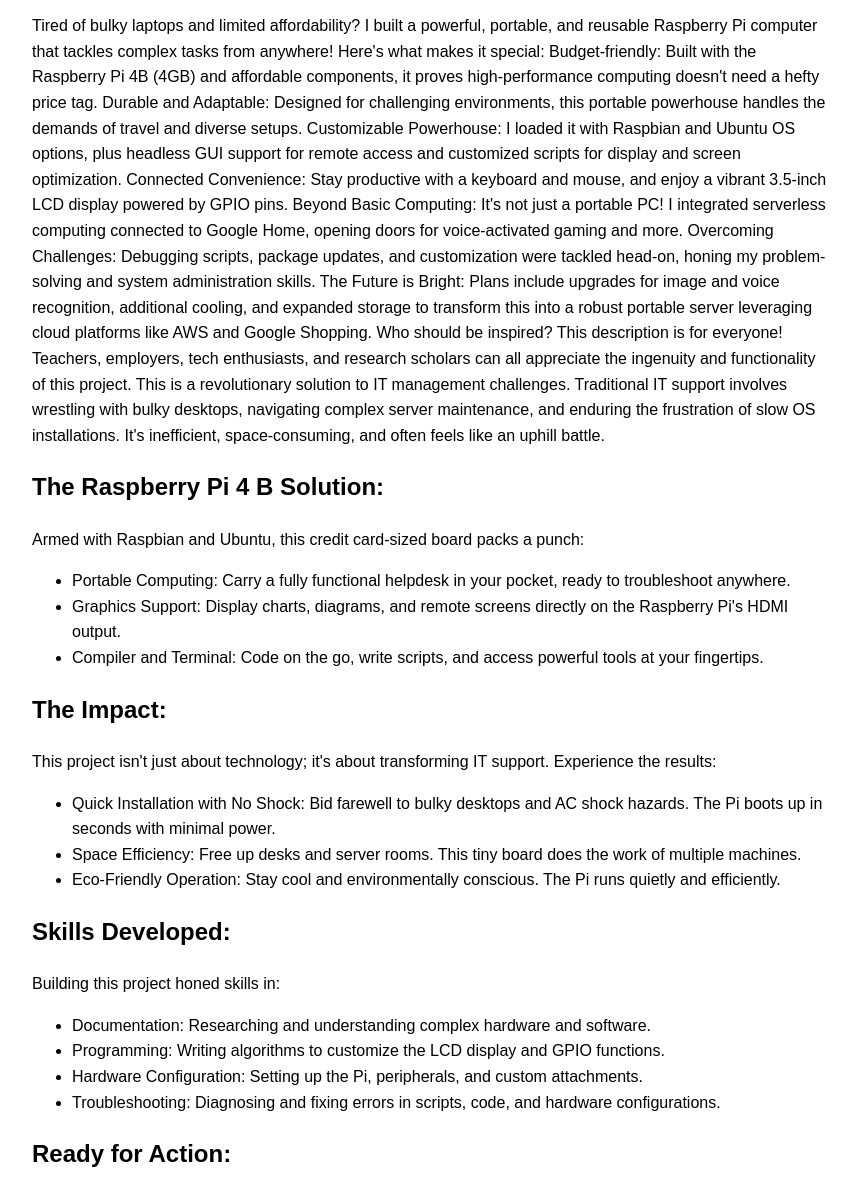
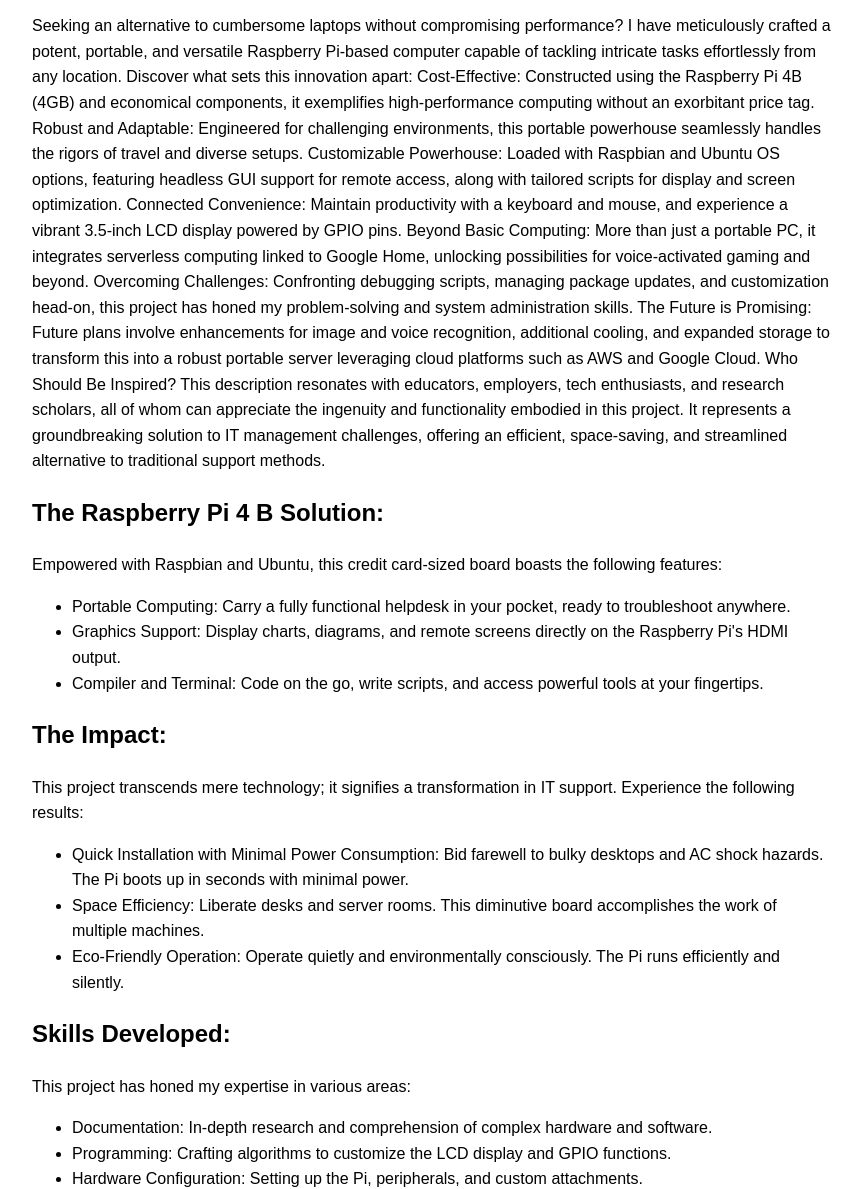
Before and after one commit to niladrridas/Smart-Portable-Computer, a plain HTML site: page index.html in a window 1280 px wide. Shown: the part 508-1697 px from the top of the page, without its empty margins (208-1070 px from the left). Drawn offline with Linux system fonts and the light colour scheme.

Commit message:
Update index.html

```diff
--- a/index.html
+++ b/index.html
@@ -13,30 +13,29 @@
         <h1>Welcome to the Raspberry Pi Card-Sized Helpdesk & Server</h1>
     </header>
 
- <!-- Embedding the image -->
+    <!-- Embedding the image -->
     <img src="https://github.com/niladrigithub/raspberry-pi-helpdesk-server/raw/main/project-image.png" alt="Project Image" id="project-image">
 
     <section id="intro">
-        <p>Tired of bulky laptops and limited affordability? I built a powerful, portable, and reusable Raspberry Pi computer that tackles complex tasks from anywhere!
+        <p>Seeking an alternative to cumbersome laptops without compromising performance? I have meticulously crafted a potent, portable, and versatile Raspberry Pi-based computer capable of tackling intricate tasks effortlessly from any location.
 
-Here's what makes it special:
+Discover what sets this innovation apart:
 
-Budget-friendly: Built with the Raspberry Pi 4B (4GB) and affordable components, it proves high-performance computing doesn't need a hefty price tag.
-Durable and Adaptable: Designed for challenging environments, this portable powerhouse handles the demands of travel and diverse setups.
-Customizable Powerhouse: I loaded it with Raspbian and Ubuntu OS options, plus headless GUI support for remote access and customized scripts for display and screen optimization.
-Connected Convenience: Stay productive with a keyboard and mouse, and enjoy a vibrant 3.5-inch LCD display powered by GPIO pins.
-Beyond Basic Computing: It's not just a portable PC! I integrated serverless computing connected to Google Home, opening doors for voice-activated gaming and more.
-Overcoming Challenges: Debugging scripts, package updates, and customization were tackled head-on, honing my problem-solving and system administration skills.
+Cost-Effective: Constructed using the Raspberry Pi 4B (4GB) and economical components, it exemplifies high-performance computing without an exorbitant price tag.
+Robust and Adaptable: Engineered for challenging environments, this portable powerhouse seamlessly handles the rigors of travel and diverse setups.
+Customizable Powerhouse: Loaded with Raspbian and Ubuntu OS options, featuring headless GUI support for remote access, along with tailored scripts for display and screen optimization.
+Connected Convenience: Maintain productivity with a keyboard and mouse, and experience a vibrant 3.5-inch LCD display powered by GPIO pins.
+Beyond Basic Computing: More than just a portable PC, it integrates serverless computing linked to Google Home, unlocking possibilities for voice-activated gaming and beyond.
+Overcoming Challenges: Confronting debugging scripts, managing package updates, and customization head-on, this project has honed my problem-solving and system administration skills.
 
-The Future is Bright: Plans include upgrades for image and voice recognition, additional cooling, and expanded storage to transform this into a robust portable server leveraging cloud platforms like AWS and Google Shopping.
+The Future is Promising: Future plans involve enhancements for image and voice recognition, additional cooling, and expanded storage to transform this into a robust portable server leveraging cloud platforms such as AWS and Google Cloud.
 
-Who should be inspired? This description is for everyone! Teachers, employers, tech enthusiasts, and research scholars can all appreciate the ingenuity and functionality of this project.
-            This is a revolutionary solution to IT management challenges. Traditional IT support involves wrestling with bulky desktops, navigating complex server maintenance, and enduring the frustration of slow OS installations. It's inefficient, space-consuming, and often feels like an uphill battle.</p>
+Who Should Be Inspired? This description resonates with educators, employers, tech enthusiasts, and research scholars, all of whom can appreciate the ingenuity and functionality embodied in this project. It represents a groundbreaking solution to IT management challenges, offering an efficient, space-saving, and streamlined alternative to traditional support methods.</p>
     </section>
 
     <section id="raspberry-pi-solution">
         <h2>The Raspberry Pi 4 B Solution:</h2>
-        <p>Armed with Raspbian and Ubuntu, this credit card-sized board packs a punch:</p>
+        <p>Empowered with Raspbian and Ubuntu, this credit card-sized board boasts the following features:</p>
 
         <ul>
             <li>Portable Computing: Carry a fully functional helpdesk in your pocket, ready to troubleshoot anywhere.</li>
@@ -48,37 +47,37 @@ Who should be inspired? This description is for everyone! Teachers, employers, t
 
     <section id="impact">
         <h2>The Impact:</h2>
-        <p>This project isn't just about technology; it's about transforming IT support. Experience the results:</p>
+        <p>This project transcends mere technology; it signifies a transformation in IT support. Experience the following results:</p>
 
         <ul>
-            <li>Quick Installation with No Shock: Bid farewell to bulky desktops and AC shock hazards. The Pi boots up in seconds with minimal power.</li>
-            <li>Space Efficiency: Free up desks and server rooms. This tiny board does the work of multiple machines.</li>
-            <li>Eco-Friendly Operation: Stay cool and environmentally conscious. The Pi runs quietly and efficiently.</li>
+            <li>Quick Installation with Minimal Power Consumption: Bid farewell to bulky desktops and AC shock hazards. The Pi boots up in seconds with minimal power.</li>
+            <li>Space Efficiency: Liberate desks and server rooms. This diminutive board accomplishes the work of multiple machines.</li>
+            <li>Eco-Friendly Operation: Operate quietly and environmentally consciously. The Pi runs efficiently and silently.</li>
             <!-- Add more list items as needed -->
         </ul>
     </section>
 
     <section id="skills">
         <h2>Skills Developed:</h2>
-        <p>Building this project honed skills in:</p>
+        <p>This project has honed my expertise in various areas:</p>
 
         <ul>
-            <li>Documentation: Researching and understanding complex hardware and software.</li>
-            <li>Programming: Writing algorithms to customize the LCD display and GPIO functions.</li>
+            <li>Documentation: In-depth research and comprehension of complex hardware and software.</li>
+            <li>Programming: Crafting algorithms to customize the LCD display and GPIO functions.</li>
             <li>Hardware Configuration: Setting up the Pi, peripherals, and custom attachments.</li>
-            <li>Troubleshooting: Diagnosing and fixing errors in scripts, code, and hardware configurations.</li>
+            <li>Troubleshooting: Diagnosing and rectifying errors in scripts, code, and hardware configurations.</li>
             <!-- Add more list items as needed -->
         </ul>
     </section>
 
     <section id="ready-for-action">
         <h2>Ready for Action:</h2>
-        <p>This Raspberry Pi project is a testament to resourcefulness and innovation. Transforming a tiny board into a powerful helpdesk & server proves that big impact can come in small packages. I'm eager to bring this same ingenuity and problem-solving mindset to your team.</p>
+        <p>This Raspberry Pi project stands as a testament to resourcefulness and innovation. Transforming a diminutive board into a powerful helpdesk & server demonstrates that impactful solutions can come in small packages. I am eager to bring this same ingenuity and problem-solving mindset to your team.</p>
     </section>
 
     <section id="see-it-in-action">
         <h2>Curious to See It in Action?</h2>
-        <p>Let's showcase the Raspberry Pi Card-Sized Helpdesk & Server and discuss how my skills can benefit your organization.</p>
+        <p>Explore the Raspberry Pi Card-Sized Helpdesk & Server in action and engage in a discussion about how my skills can contribute to the success of your organization. Visit the project's video [here](https://youtu.be/Zis5u3283U0).</p>
     </section>
 
 </body>
```
